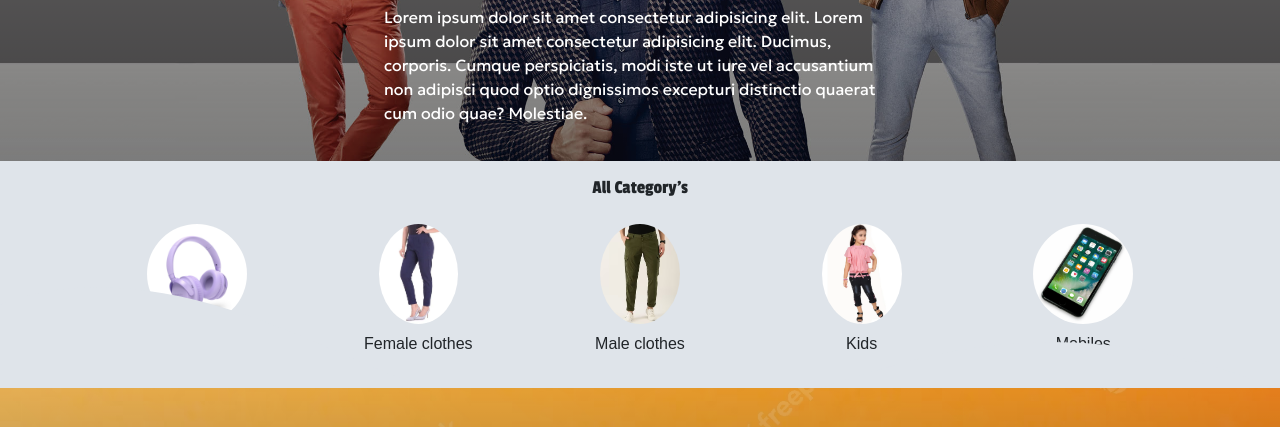
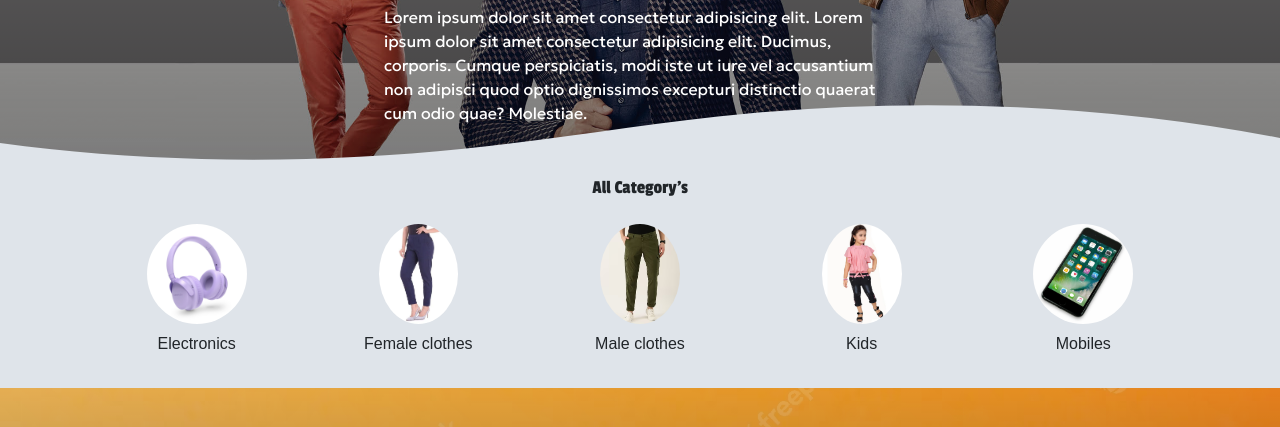
Before and after one commit to Wasim-JS/ShoppingSite, a plain HTML site: page index.html in a window 1280 px wide. Shown: the part 375-802 px from the top of the page. Drawn offline with nearby package versions, Linux system fonts and the light colour scheme; a web font is replaced by a local one.

Commit message:
sixth changed

```diff
--- a/index.html
+++ b/index.html
@@ -86,12 +86,11 @@
         </div>
        <div class="mt-5">
 
-        <div class="custom-shape-divider-bottom-1687326354">
-
+        <div class="custom-shape-divider-bottom-1687349860">
           <svg data-name="Layer 1" xmlns="http://www.w3.org/2000/svg" viewBox="0 0 1200 120" preserveAspectRatio="none">
               <path d="M321.39,56.44c58-10.79,114.16-30.13,172-41.86,82.39-16.72,168.19-17.73,250.45-.39C823.78,31,906.67,72,985.66,92.83c70.05,18.48,146.53,26.09,214.34,3V0H0V27.35A600.21,600.21,0,0,0,321.39,56.44Z" class="shape-fill"></path>
           </svg>
-       </div>
+      </div>
       </section>
 
 
--- a/style.css
+++ b/style.css
@@ -52,6 +52,7 @@ body{
     display: flex;
     justify-content: center;
     align-items: flex-end;
+    position: relative;
 }
 
 .main .info{
@@ -111,6 +112,27 @@ body{
     transform: translate(-50%,50%);
     z-index: 999;
 
+}
+
+.custom-shape-divider-bottom-1687349860 {
+    position: absolute;
+    bottom: 0;
+    left: 0;
+    width: 100%;
+    overflow: hidden;
+    line-height: 0;
+    transform: rotate(180deg);
+}
+
+.custom-shape-divider-bottom-1687349860 svg {
+    position: relative;
+    display: block;
+    width: calc(155% + 1.3px);
+    height: 101px;
+}
+
+.custom-shape-divider-bottom-1687349860 .shape-fill {
+    fill: #dfe4ea;
 }
 
 
@@ -226,6 +248,7 @@ body{
 }
 
 
+
 @keyframes upperH {
     from{
         left: 100%;
```
